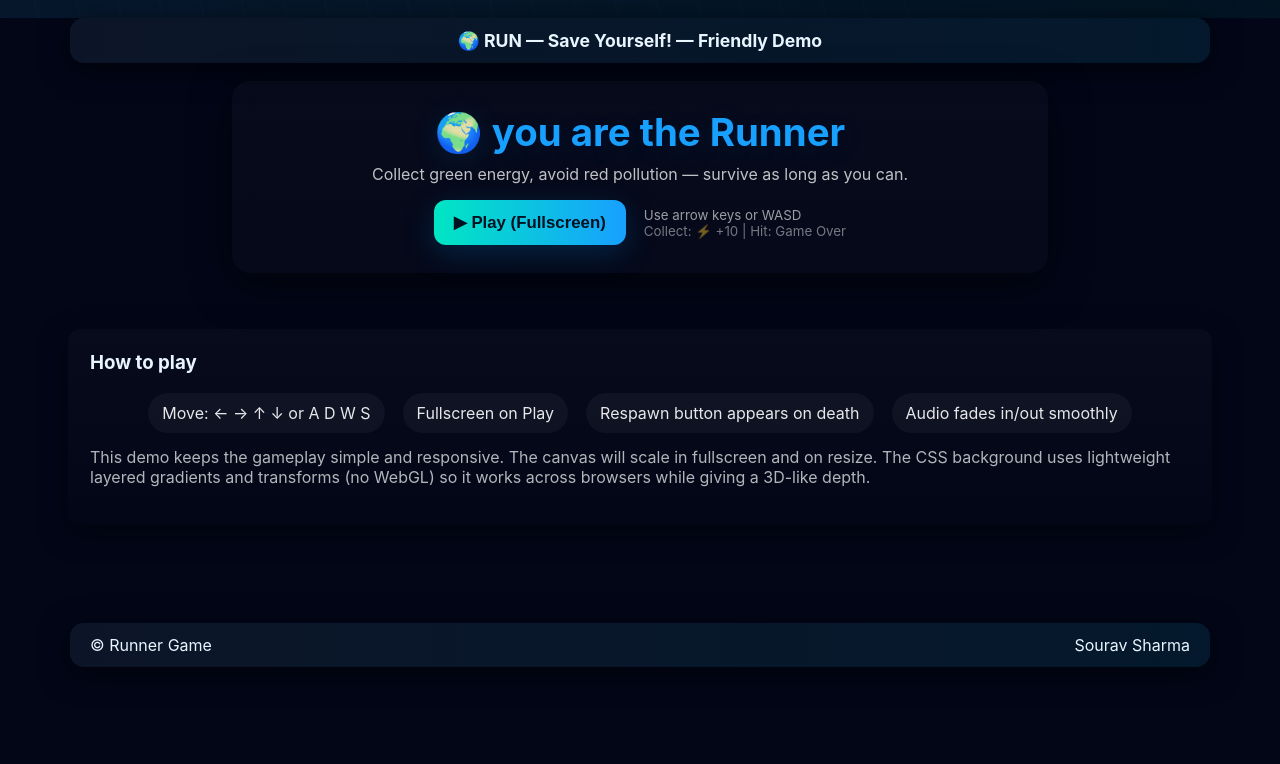
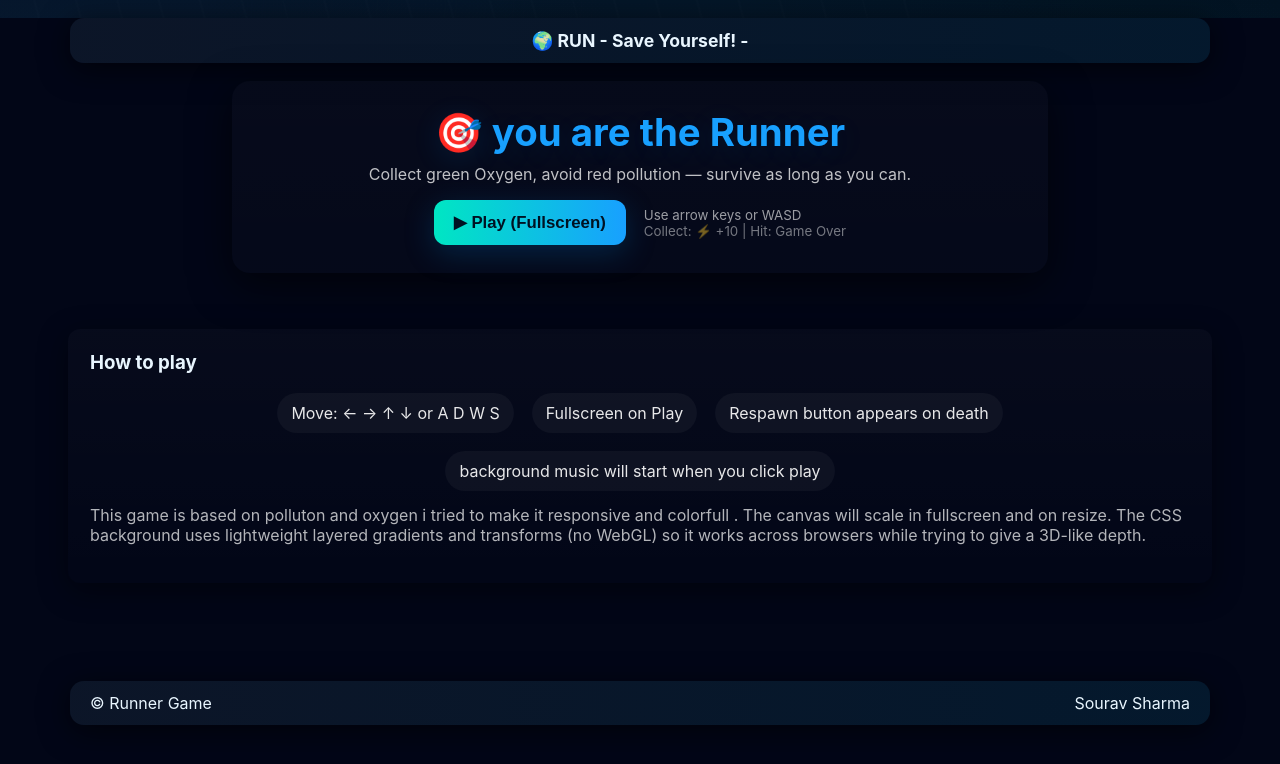
Before and after one commit to WhySourav/Normal-Game, a plain HTML site: page index.html in a window 1280 px wide. Drawn offline with Linux system fonts and the light colour scheme; a script that the page names is missing.

Commit message:
changes in text

```diff
--- a/index.html
+++ b/index.html
@@ -14,14 +14,14 @@
 </div>
 
 
-<header>🌍 RUN — Save Yourself! — Friendly Demo</header>
+<header>🌍 RUN - Save Yourself! - </header>
 
 
 <main>
 <!-- Start Menu -->
 <section id="startMenu">
-<h1 id="titleText">🌍 you are the Runner</h1>
-<p>Collect green energy, avoid red pollution — survive as long as you can.</p>
+<h1 id="titleText">🎯 you are the Runner</h1>
+<p>Collect green Oxygen, avoid red pollution — survive as long as you can.</p>
 <div style="display:flex;gap:12px;justify-content:center;align-items:center">
 <button id="startBtn" class="btn btn--play">▶ Play (Fullscreen)</button>
 <div style="display:flex;flex-direction:column;align-items:flex-start;margin-left:6px;">
@@ -46,9 +46,9 @@
 <div class="chip">Move: ← → ↑ ↓ or A D W S</div>
 <div class="chip">Fullscreen on Play</div>
 <div class="chip">Respawn button appears on death</div>
-<div class="chip">Audio fades in/out smoothly</div>
+<div class="chip">background music will start when you click play</div>
 </div>
-<p style="margin-top:14px;color:rgba(255,255,255,0.7)">This demo keeps the gameplay simple and responsive. The canvas will scale in fullscreen and on resize. The CSS background uses lightweight layered gradients and transforms (no WebGL) so it works across browsers while giving a 3D-like depth.</p>
+<p style="margin-top:14px;color:rgba(255,255,255,0.7)">This game is based on polluton and oxygen i tried to make it responsive and colorfull . The canvas will scale in fullscreen and on resize. The CSS background uses lightweight layered gradients and transforms (no WebGL) so it works across browsers while  trying to give a 3D-like depth.</p>
 </section>
 
 
```
